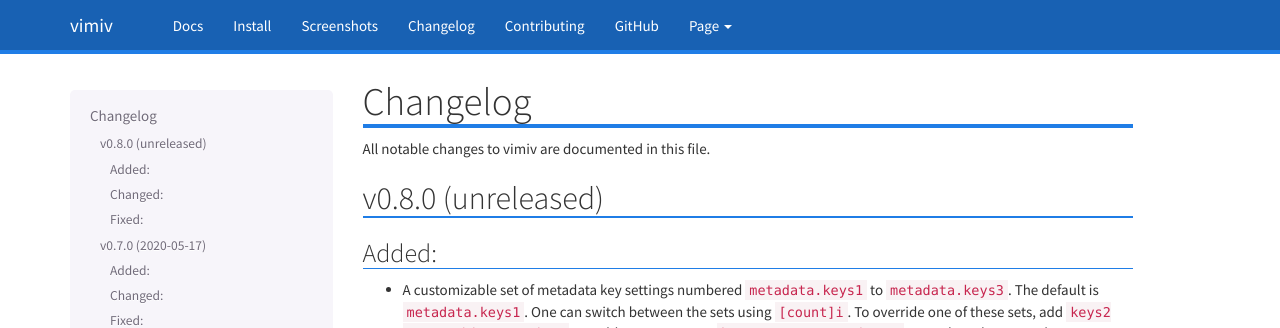
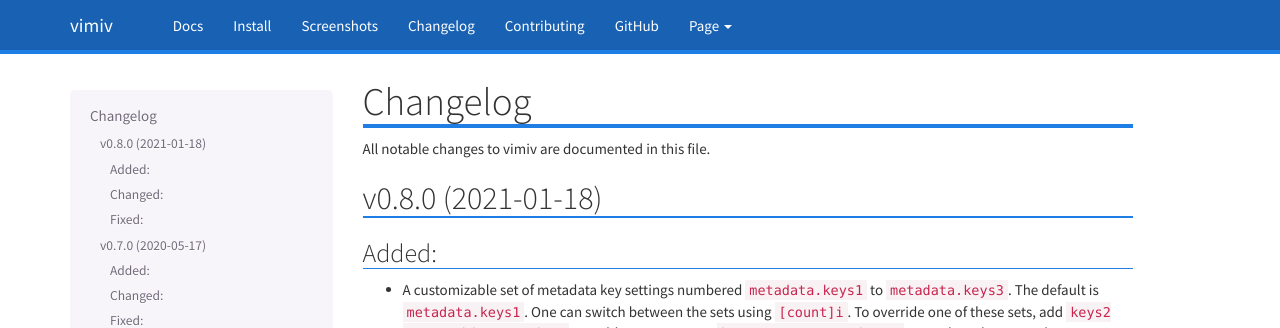
Before and after one commit to karlch/vimiv-qt, a Sphinx documentation site: the page built from docs/changelog.rst, in a window 1280 px wide and 900 px high. Shown: the top 328 px of the window. Built offline with Sphinx 7.4.7, drawn with Linux system fonts in a browser that asks for light colours.

Commit message:
Release v0.8.0

```diff
--- a/docs/changelog.rst
+++ b/docs/changelog.rst
@@ -3,7 +3,7 @@
 
 All notable changes to vimiv are documented in this file.
 
-v0.8.0 (unreleased)
+v0.8.0 (2021-01-18)
 -------------------
 
 Added:
```
Also changed, not shown: 1 other file.
